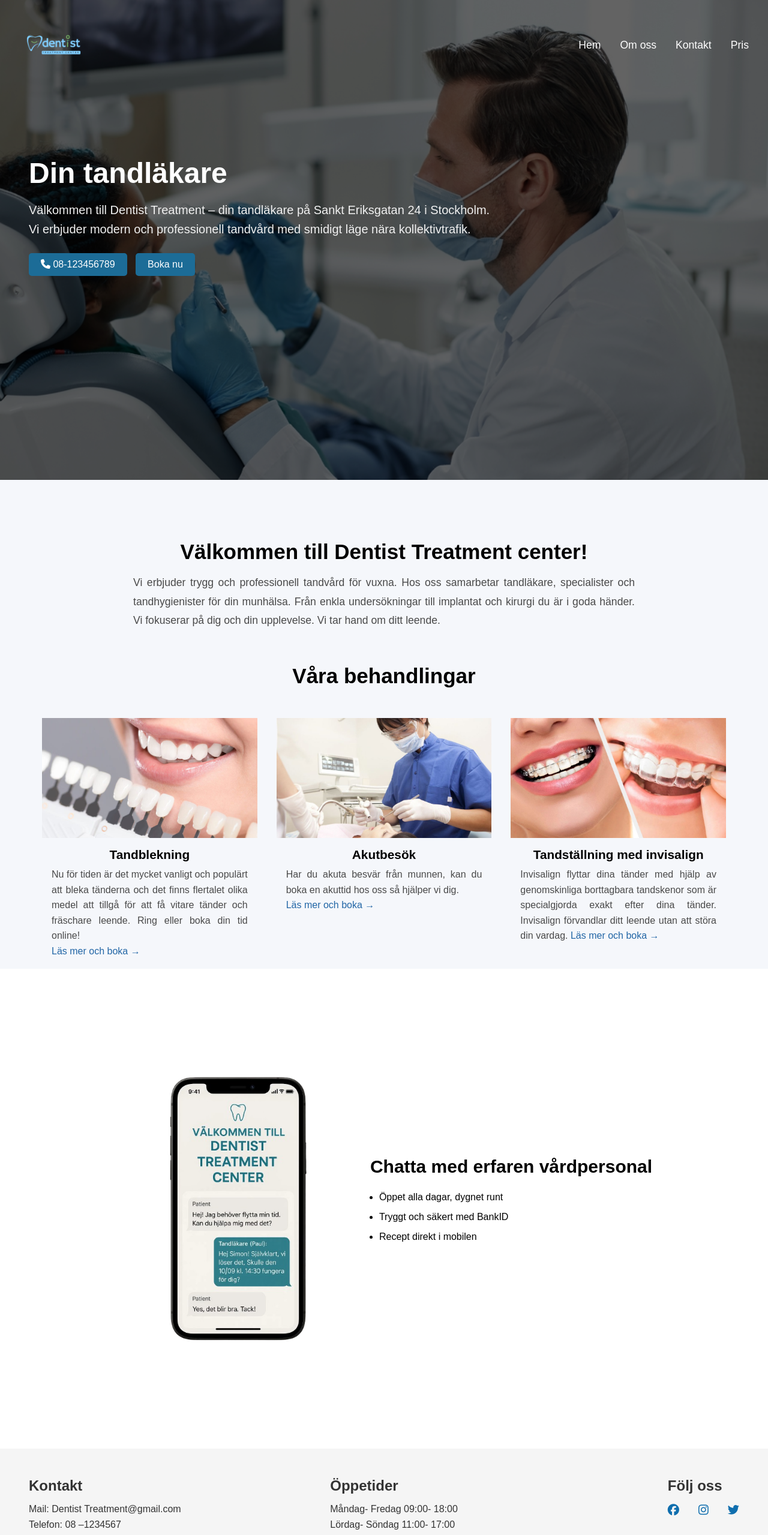
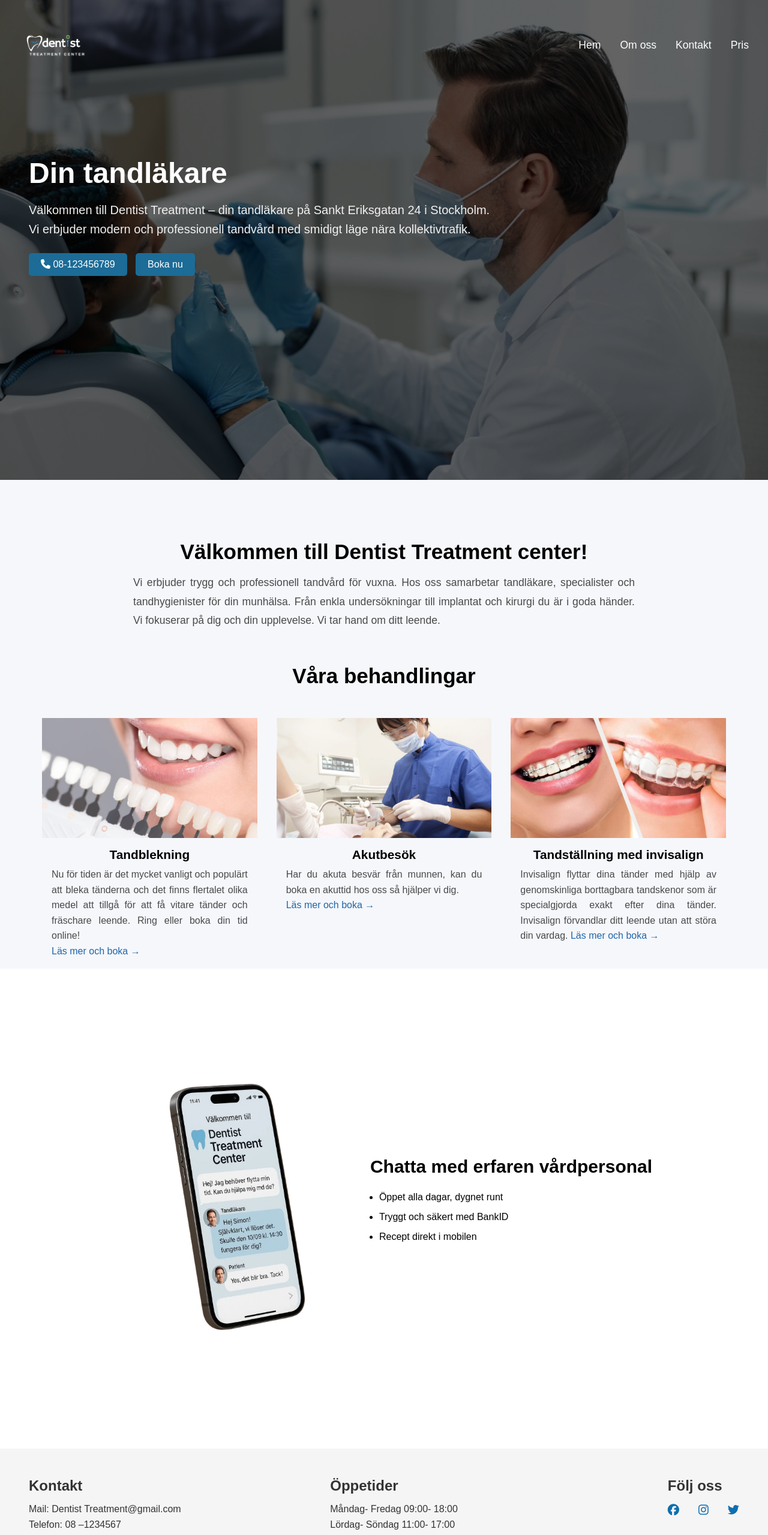
Before and after one commit to youal9/dentist, a plain HTML site: page index.html in a window 1280 px wide. Shown: the top 2559 px of the page at 60% size. Drawn offline with Linux system fonts and the light colour scheme.

Commit message:
ändrade logo och iphone bilderna,

```diff
--- a/index.html
+++ b/index.html
@@ -14,7 +14,7 @@
     <header class="header">
       <nav class="navbar">
         <a href="index.html" class="logo">
-          <img src="img/st.png" alt="logo" />
+          <img src="img/logo3.png" alt="logo" />
         </a>
 
         <div class="hamburger" id="hamburger">
@@ -98,7 +98,7 @@
 
     <section class="filosofi">
       <div class="filosofi-col">
-        <img src="img/iphone.png" alt="" />
+        <img src="img/mb2.png" alt="" />
       </div>
       <div class="filosofi-col">
         <h1>Chatta med erfaren vårdpersonal</h1>
```
Also changed, not shown: img/logo3.png (added), img/mb2.png (added).
